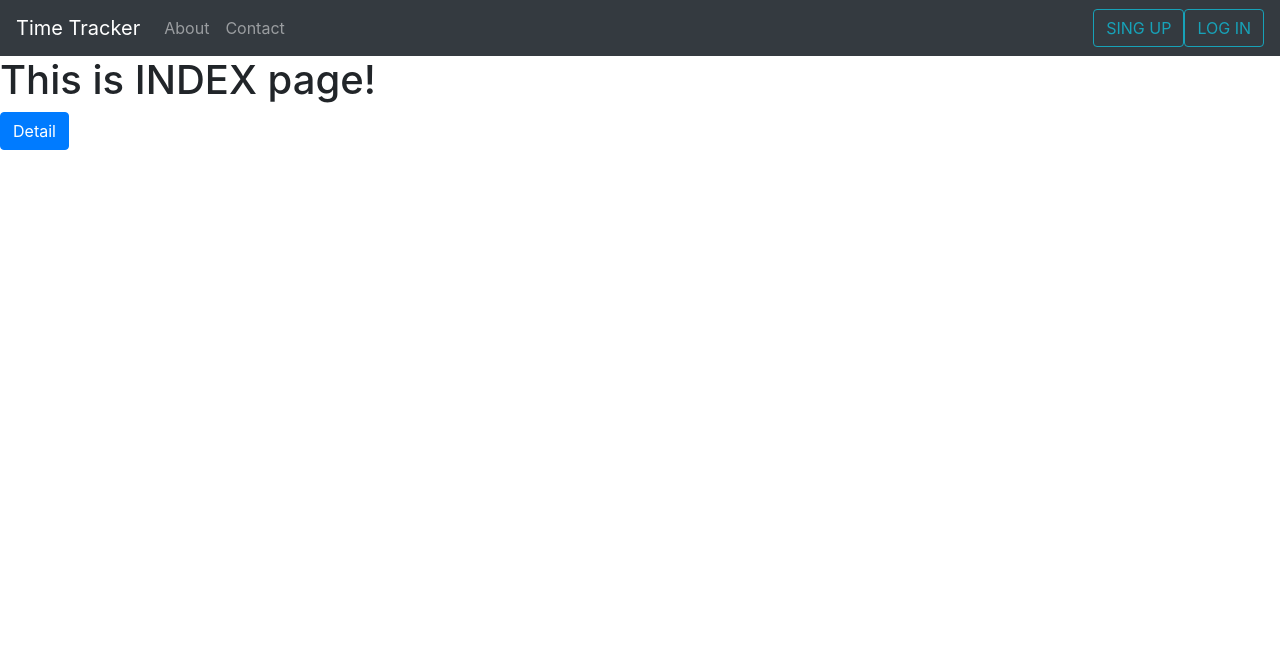
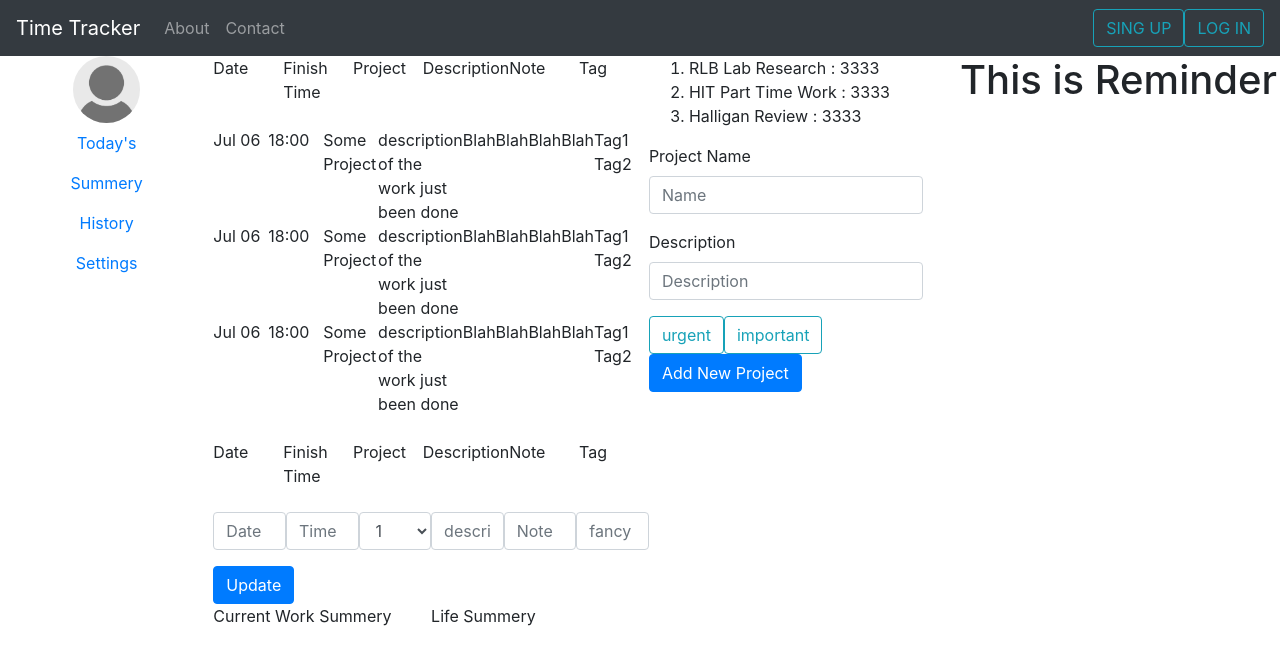
Before and after one commit to Jarvis7923/time-tracker, a React (Create React App) app in the folder react-frontend/: page /user in a window 1280 px wide. Shown: the top 664 px of the page. Built offline with nearby package versions, Linux system fonts and the light colour scheme.

Commit message:
change the detail page to user page

```diff
--- a/react-frontend/src/components/App.jsx
+++ b/react-frontend/src/components/App.jsx
@@ -2,7 +2,7 @@ import React from 'react';
 
 import IndexPage from "./pages/index/index";
 import AboutPage from "./pages/about";
-import DetailPage from "./pages/detail";
+import UserPage from "./pages/user";
 import ContactPage from "./pages/contact";
 
 import { Switch, Route } from "react-router-dom";
@@ -16,8 +16,8 @@ function App() {
       <Route path='/about'>
         <AboutPage />
       </Route>
-      <Route path='/detail'>
-        <DetailPage />
+      <Route path='/user'>
+        <UserPage />
       </Route>
       <Route path='/contact'>
         <ContactPage />
--- a/react-frontend/src/components/pages/detail/body/summery.jsx
+++ /dev/null
@@ -1,9 +0,0 @@
-import React from "react";
-
-export default function SummeryPage() {
-  return (
-    <div>
-        <h1>This is Summery Page!</h1>
-    </div>
-    );
-}
--- a/react-frontend/src/components/pages/index/index.js
+++ b/react-frontend/src/components/pages/index/index.js
@@ -9,7 +9,7 @@ export default function Index() {
       <div className='index-page'>
           <MainNav/>
         <h1>This is INDEX page! </h1>
-        <Button href="/detail">Detail</Button>
+        <Button href="/user">Go to User Page</Button>
       </div>
     );
 }
--- a/react-frontend/src/components/pages/detail/SideNav.jsx
+++ b/react-frontend/src/components/pages/user/SideNav.jsx
@@ -4,14 +4,14 @@ import { Nav, Image } from "react-bootstrap";
 import userDefaultImage from "./default-user-icon.jpg";
 
 export default function SideNav() {
-  let path = "/detail";
+  let path = "/user";
   // let path = useLocation().pathname;
 
   return (
     <Nav defaultActiveKey={path + "/new"} className='flex-column' style={{textAlign:"center"}}>
       <Image src={userDefaultImage} roundedCircle fluid style={{width:"50pt", margin:"auto"}}/>
       <Nav.Link href={path + "/today"}>Today's</Nav.Link>
-      <Nav.Link href={path + "/summery"}>New</Nav.Link>
+      <Nav.Link href={path + "/summery"}>Summery</Nav.Link>
       <Nav.Link href={path + "/history"}>History</Nav.Link>
       <Nav.Link href={path + "/settings"}>Settings</Nav.Link>
       {/* <Nav.Link href='link-1'>Link</Nav.Link> */}
--- /dev/null
+++ b/react-frontend/src/components/pages/user/body/summary.jsx
@@ -0,0 +1,9 @@
+import React from "react";
+
+export default function SummaryPage() {
+  return (
+    <div>
+        <h1>This is Summary Page!</h1>
+    </div>
+    );
+}
--- a/react-frontend/src/components/pages/detail/index.js
+++ b/react-frontend/src/components/pages/user/index.js
@@ -5,14 +5,15 @@ import { Route, Switch } from "react-router-dom";
 import HistoryPage from "./body/history";
 import TodayPage from "./body/today";
 import SettingsPage from "./body/settings";
-import SummeryPage from "./body/summery";
+import SummaryPage from "./body/summary";
 
 import SideNav from "./SideNav";
 import MainNav from "../../MainNav";
+import Reminder from "./reminder";
 
-export default function Detail() {
+export default function UserPage() {
   return (
-    <div className='detail-page'>
+    <div className='user-page'>
       <MainNav />
       <Row noGutters>
         <Col sm="2">
@@ -20,28 +21,28 @@ export default function Detail() {
         </Col>
         <Col>
           <Switch>
-            <Route path='/detail/today'>
+            <Route path='/user/today'>
               <TodayPage />
             </Route>
-            <Route path='/detail/history'>
+            <Route path='/user/history'>
               <HistoryPage />
             </Route>
-            <Route path='/detail/summery'>
-              <SummeryPage />
+            <Route path='/user/summery'>
+              <SummaryPage />
             </Route>
-            <Route path='/detail/settings'>
+            <Route path='/user/settings'>
               <SettingsPage />
             </Route>
-            <Route path='/detail/'>
+            <Route path='/user/'>
               <TodayPage />
             </Route>
-            <Route path='/detail/settings'>
+            <Route path='/user/settings'>
               <SettingsPage />
             </Route>
           </Switch>
         </Col>
         <Col sm="3">
-          Reminder
+          <Reminder />
         </Col>
       </Row>
     </div>
--- /dev/null
+++ b/react-frontend/src/components/pages/user/reminder/index.js
@@ -0,0 +1,9 @@
+import React from "react";
+
+export default function Reminder() {
+  return (
+    <div>
+        <h1>This is Reminder</h1>
+    </div>
+    );
+}
```
Also changed, not shown: react-frontend/src/components/pages/user/body/history.jsx (renamed from react-frontend/src/components/pages/detail/body/history.jsx), react-frontend/src/components/pages/user/body/settings.jsx (renamed from react-frontend/src/components/pages/detail/body/settings.jsx), react-frontend/src/components/pages/user/body/today.jsx (renamed from react-frontend/src/components/pages/detail/body/today.jsx), react-frontend/src/components/pages/user/default-user-icon.jpg (renamed from react-frontend/src/components/pages/detail/default-user-icon.jpg).
